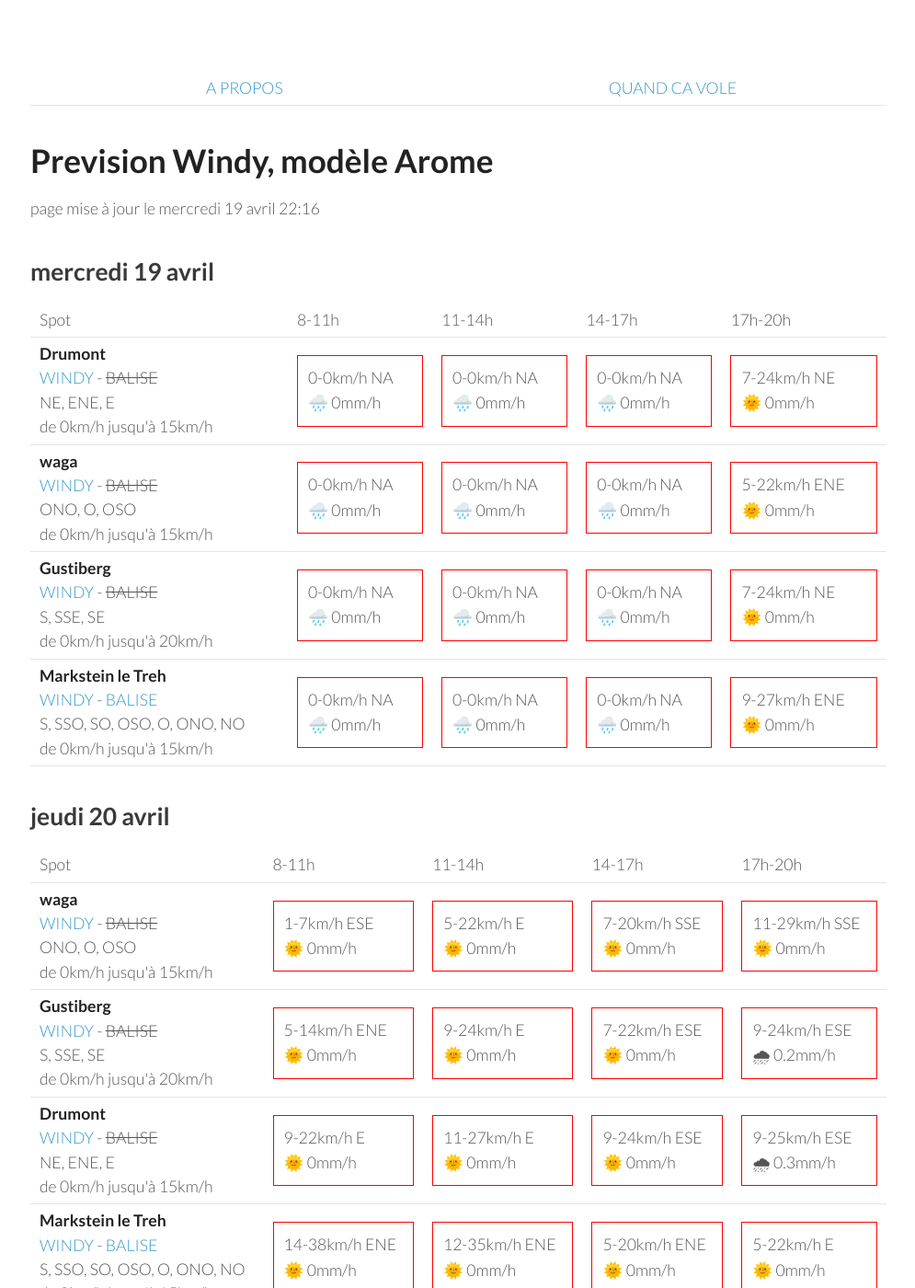
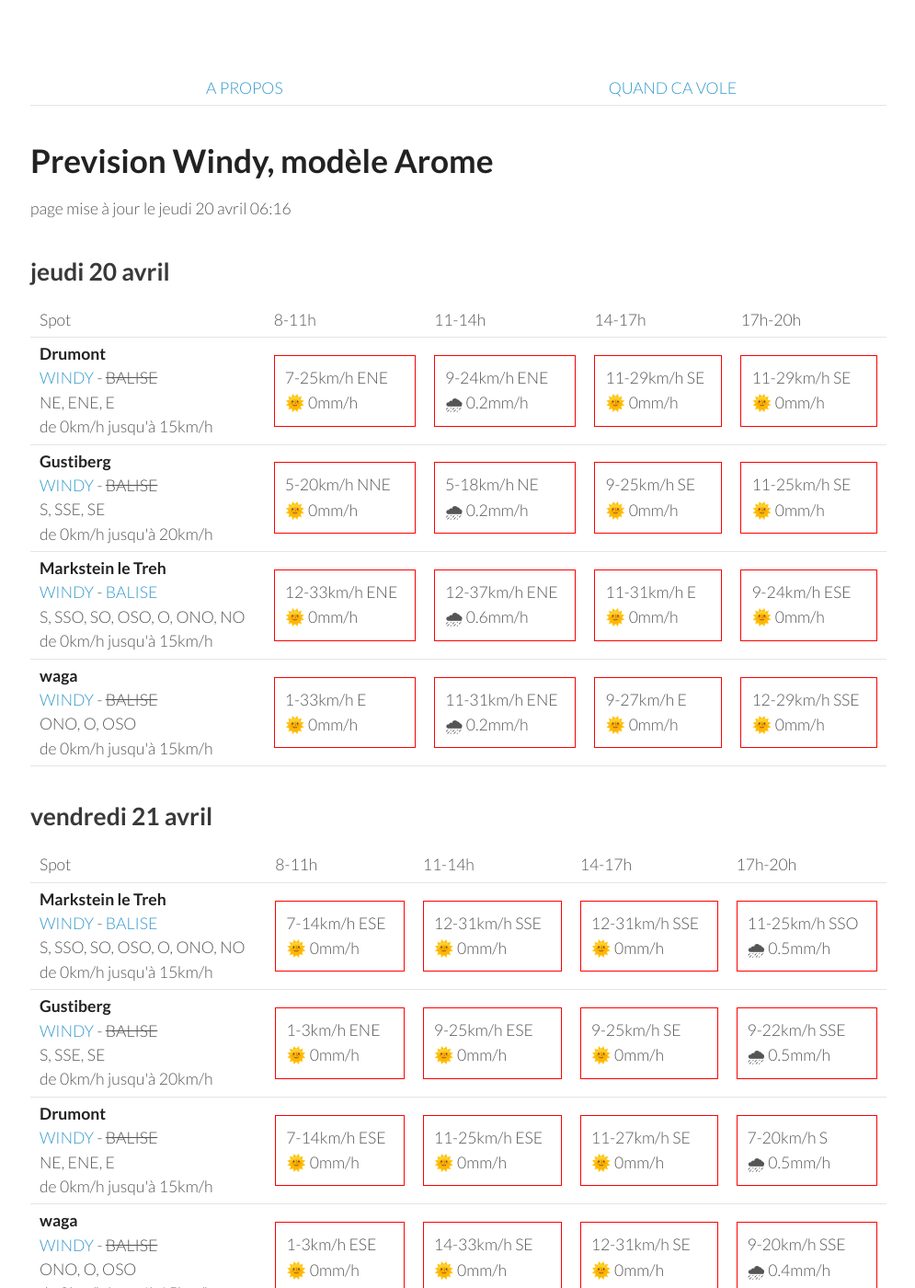
Before and after one commit to parapente-dans-le-nord/parapente-dans-le-nord.github.io, a Jekyll site: the page built from vosges.markdown, in a window 1280 px wide and 1400 px high. Shown: the whole window at 92% size, without its empty margins (25-1020 px from the left). Built offline with Jekyll 4.4.1, drawn with Linux system fonts in a browser that asks for light colours; some of the changed text lies outside the part shown.

Commit message:
update index.markdown

```diff
--- a/vosges.markdown
+++ b/vosges.markdown
@@ -7,9 +7,9 @@ title:  "Tous les spots"
 {: .links}
 
 # Prevision Windy, modèle Arome
-page mise à jour le mercredi 19 avril 22:16
+page mise à jour le jeudi 20 avril 06:16
 
-## mercredi 19 avril
+## jeudi 20 avril
 
 {::nomarkdown}
 <table>
@@ -24,92 +24,40 @@ page mise à jour le mercredi 19 avril 22:16
 <tr>
         <td><strong>Drumont</strong><br><a href="https://windy.com/47.898/6.919?47.687,6.919,9,m:eYYagmG">WINDY</a> - <span class="no-balise"> BALISE </span><br> <span class="vent-favorable">NE, ENE, E</span><br><span class="force-vent">de 0km/h jusqu'à 15km/h</span> </td>
 
-            <td><div class="not-flyable"><p>0-0km/h NA</p><p>🌧️ 0mm/h</p></div></td>
-            <td><div class="not-flyable"><p>0-0km/h NA</p><p>🌧️ 0mm/h</p></div></td>
-            <td><div class="not-flyable"><p>0-0km/h NA</p><p>🌧️ 0mm/h</p></div></td>
-            <td><div class="not-flyable"><p>7-24km/h NE</p><p>🌞 0mm/h</p></div></td>
-
-    </tr>
-<tr>
-        <td><strong>waga</strong><br><a href="https://windy.com/47.903/6.996?47.900,6.983,15">WINDY</a> - <span class="no-balise"> BALISE </span><br> <span class="vent-favorable">ONO, O, OSO</span><br><span class="force-vent">de 0km/h jusqu'à 15km/h</span> </td>
-
-            <td><div class="not-flyable"><p>0-0km/h NA</p><p>🌧️ 0mm/h</p></div></td>
-            <td><div class="not-flyable"><p>0-0km/h NA</p><p>🌧️ 0mm/h</p></div></td>
-            <td><div class="not-flyable"><p>0-0km/h NA</p><p>🌧️ 0mm/h</p></div></td>
-            <td><div class="not-flyable"><p>5-22km/h ENE</p><p>🌞 0mm/h</p></div></td>
-
-    </tr>
-<tr>
-        <td><strong>Gustiberg</strong><br><a href="https://windy.com/47.894/6.934?47.891,6.934,15,m:eYYagmI">WINDY</a> - <span class="no-balise"> BALISE </span><br> <span class="vent-favorable">S, SSE, SE</span><br><span class="force-vent">de 0km/h jusqu'à 20km/h</span> </td>
-
-            <td><div class="not-flyable"><p>0-0km/h NA</p><p>🌧️ 0mm/h</p></div></td>
-            <td><div class="not-flyable"><p>0-0km/h NA</p><p>🌧️ 0mm/h</p></div></td>
-            <td><div class="not-flyable"><p>0-0km/h NA</p><p>🌧️ 0mm/h</p></div></td>
-            <td><div class="not-flyable"><p>7-24km/h NE</p><p>🌞 0mm/h</p></div></td>
-
-    </tr>
-<tr>
-        <td><strong>Markstein le Treh</strong><br><a href="https://windy.com/47.926/7.012?47.505,7.012,8,m:eY1agmQ">WINDY</a> - <span class=""><a href="http://www.balisemeteo.com/balise.php?idBalise=136">BALISE</a> </span><br> <span class="vent-favorable">S, SSO, SO, OSO, O, ONO, NO</span><br><span class="force-vent">de 0km/h jusqu'à 15km/h</span> </td>
-
-            <td><div class="not-flyable"><p>0-0km/h NA</p><p>🌧️ 0mm/h</p></div></td>
-            <td><div class="not-flyable"><p>0-0km/h NA</p><p>🌧️ 0mm/h</p></div></td>
-            <td><div class="not-flyable"><p>0-0km/h NA</p><p>🌧️ 0mm/h</p></div></td>
-            <td><div class="not-flyable"><p>9-27km/h ENE</p><p>🌞 0mm/h</p></div></td>
-
-    </tr>
-
-</tbody>
-</table>
-{:/}
-## jeudi 20 avril
-
-{::nomarkdown}
-<table>
-  <tbody>
-    <tr>
-      <td>Spot</td>
-      <td>8-11h</td>
-      <td>11-14h</td>
-      <td>14-17h</td>
-      <td>17h-20h</td>
-    </tr>
-<tr>
-        <td><strong>waga</strong><br><a href="https://windy.com/47.903/6.996?47.900,6.983,15">WINDY</a> - <span class="no-balise"> BALISE </span><br> <span class="vent-favorable">ONO, O, OSO</span><br><span class="force-vent">de 0km/h jusqu'à 15km/h</span> </td>
-
-            <td><div class="not-flyable"><p>1-7km/h ESE</p><p>🌞 0mm/h</p></div></td>
-            <td><div class="not-flyable"><p>5-22km/h E</p><p>🌞 0mm/h</p></div></td>
-            <td><div class="not-flyable"><p>7-20km/h SSE</p><p>🌞 0mm/h</p></div></td>
-            <td><div class="not-flyable"><p>11-29km/h SSE</p><p>🌞 0mm/h</p></div></td>
+            <td><div class="not-flyable"><p>7-25km/h ENE</p><p>🌞 0mm/h</p></div></td>
+            <td><div class="not-flyable"><p>9-24km/h ENE</p><p>🌧 0.2mm/h</p></div></td>
+            <td><div class="not-flyable"><p>11-29km/h SE</p><p>🌞 0mm/h</p></div></td>
+            <td><div class="not-flyable"><p>11-29km/h SE</p><p>🌞 0mm/h</p></div></td>
 
 
     </tr>
 <tr>
         <td><strong>Gustiberg</strong><br><a href="https://windy.com/47.894/6.934?47.891,6.934,15,m:eYYagmI">WINDY</a> - <span class="no-balise"> BALISE </span><br> <span class="vent-favorable">S, SSE, SE</span><br><span class="force-vent">de 0km/h jusqu'à 20km/h</span> </td>
 
-            <td><div class="not-flyable"><p>5-14km/h ENE</p><p>🌞 0mm/h</p></div></td>
-            <td><div class="not-flyable"><p>9-24km/h E</p><p>🌞 0mm/h</p></div></td>
-            <td><div class="not-flyable"><p>7-22km/h ESE</p><p>🌞 0mm/h</p></div></td>
-            <td><div class="not-flyable"><p>9-24km/h ESE</p><p>🌧 0.2mm/h</p></div></td>
-
-
-    </tr>
-<tr>
-        <td><strong>Drumont</strong><br><a href="https://windy.com/47.898/6.919?47.687,6.919,9,m:eYYagmG">WINDY</a> - <span class="no-balise"> BALISE </span><br> <span class="vent-favorable">NE, ENE, E</span><br><span class="force-vent">de 0km/h jusqu'à 15km/h</span> </td>
-
-            <td><div class="not-flyable"><p>9-22km/h E</p><p>🌞 0mm/h</p></div></td>
-            <td><div class="not-flyable"><p>11-27km/h E</p><p>🌞 0mm/h</p></div></td>
-            <td><div class="not-flyable"><p>9-24km/h ESE</p><p>🌞 0mm/h</p></div></td>
-            <td><div class="not-flyable"><p>9-25km/h ESE</p><p>🌧 0.3mm/h</p></div></td>
+            <td><div class="not-flyable"><p>5-20km/h NNE</p><p>🌞 0mm/h</p></div></td>
+            <td><div class="not-flyable"><p>5-18km/h NE</p><p>🌧 0.2mm/h</p></div></td>
+            <td><div class="not-flyable"><p>9-25km/h SE</p><p>🌞 0mm/h</p></div></td>
+            <td><div class="not-flyable"><p>11-25km/h SE</p><p>🌞 0mm/h</p></div></td>
 
 
     </tr>
 <tr>
         <td><strong>Markstein le Treh</strong><br><a href="https://windy.com/47.926/7.012?47.505,7.012,8,m:eY1agmQ">WINDY</a> - <span class=""><a href="http://www.balisemeteo.com/balise.php?idBalise=136">BALISE</a> </span><br> <span class="vent-favorable">S, SSO, SO, OSO, O, ONO, NO</span><br><span class="force-vent">de 0km/h jusqu'à 15km/h</span> </td>
 
-            <td><div class="not-flyable"><p>14-38km/h ENE</p><p>🌞 0mm/h</p></div></td>
-            <td><div class="not-flyable"><p>12-35km/h ENE</p><p>🌞 0mm/h</p></div></td>
-            <td><div class="not-flyable"><p>5-20km/h ENE</p><p>🌞 0mm/h</p></div></td>
-            <td><div class="not-flyable"><p>5-22km/h E</p><p>🌞 0mm/h</p></div></td>
+            <td><div class="not-flyable"><p>12-33km/h ENE</p><p>🌞 0mm/h</p></div></td>
+            <td><div class="not-flyable"><p>12-37km/h ENE</p><p>🌧 0.6mm/h</p></div></td>
+            <td><div class="not-flyable"><p>11-31km/h E</p><p>🌞 0mm/h</p></div></td>
+            <td><div class="not-flyable"><p>9-24km/h ESE</p><p>🌞 0mm/h</p></div></td>
+
+
+    </tr>
+<tr>
+        <td><strong>waga</strong><br><a href="https://windy.com/47.903/6.996?47.900,6.983,15">WINDY</a> - <span class="no-balise"> BALISE </span><br> <span class="vent-favorable">ONO, O, OSO</span><br><span class="force-vent">de 0km/h jusqu'à 15km/h</span> </td>
+
+            <td><div class="not-flyable"><p>1-33km/h E</p><p>🌞 0mm/h</p></div></td>
+            <td><div class="not-flyable"><p>11-31km/h ENE</p><p>🌧 0.2mm/h</p></div></td>
+            <td><div class="not-flyable"><p>9-27km/h E</p><p>🌞 0mm/h</p></div></td>
+            <td><div class="not-flyable"><p>12-29km/h SSE</p><p>🌞 0mm/h</p></div></td>
 
 
     </tr>
@@ -132,40 +80,40 @@ page mise à jour le mercredi 19 avril 22:16
 <tr>
         <td><strong>Markstein le Treh</strong><br><a href="https://windy.com/47.926/7.012?47.505,7.012,8,m:eY1agmQ">WINDY</a> - <span class=""><a href="http://www.balisemeteo.com/balise.php?idBalise=136">BALISE</a> </span><br> <span class="vent-favorable">S, SSO, SO, OSO, O, ONO, NO</span><br><span class="force-vent">de 0km/h jusqu'à 15km/h</span> </td>
 
-            <td><div class="not-flyable"><p>9-18km/h ESE</p><p>🌞 0mm/h</p></div></td>
-            <td><div class="not-flyable"><p>7-27km/h SE</p><p>🌞 0mm/h</p></div></td>
-            <td><div class="not-flyable"><p>9-37km/h SE</p><p>🌞 0mm/h</p></div></td>
-            <td><div class="not-flyable"><p>9-33km/h SSE</p><p>🌧 1mm/h</p></div></td>
+            <td><div class="not-flyable"><p>7-14km/h ESE</p><p>🌞 0mm/h</p></div></td>
+            <td><div class="not-flyable"><p>12-31km/h SSE</p><p>🌞 0mm/h</p></div></td>
+            <td><div class="not-flyable"><p>12-31km/h SSE</p><p>🌞 0mm/h</p></div></td>
+            <td><div class="not-flyable"><p>11-25km/h SSO</p><p>🌧 0.5mm/h</p></div></td>
+
+
+    </tr>
+<tr>
+        <td><strong>Gustiberg</strong><br><a href="https://windy.com/47.894/6.934?47.891,6.934,15,m:eYYagmI">WINDY</a> - <span class="no-balise"> BALISE </span><br> <span class="vent-favorable">S, SSE, SE</span><br><span class="force-vent">de 0km/h jusqu'à 20km/h</span> </td>
+
+            <td><div class="not-flyable"><p>1-3km/h ENE</p><p>🌞 0mm/h</p></div></td>
+            <td><div class="not-flyable"><p>9-25km/h ESE</p><p>🌞 0mm/h</p></div></td>
+            <td><div class="not-flyable"><p>9-25km/h SE</p><p>🌞 0mm/h</p></div></td>
+            <td><div class="not-flyable"><p>9-22km/h SSE</p><p>🌧 0.5mm/h</p></div></td>
+
+
+    </tr>
+<tr>
+        <td><strong>Drumont</strong><br><a href="https://windy.com/47.898/6.919?47.687,6.919,9,m:eYYagmG">WINDY</a> - <span class="no-balise"> BALISE </span><br> <span class="vent-favorable">NE, ENE, E</span><br><span class="force-vent">de 0km/h jusqu'à 15km/h</span> </td>
+
+            <td><div class="not-flyable"><p>7-14km/h ESE</p><p>🌞 0mm/h</p></div></td>
+            <td><div class="not-flyable"><p>11-25km/h ESE</p><p>🌞 0mm/h</p></div></td>
+            <td><div class="not-flyable"><p>11-27km/h SE</p><p>🌞 0mm/h</p></div></td>
+            <td><div class="not-flyable"><p>7-20km/h S</p><p>🌧 0.5mm/h</p></div></td>
 
 
     </tr>
 <tr>
         <td><strong>waga</strong><br><a href="https://windy.com/47.903/6.996?47.900,6.983,15">WINDY</a> - <span class="no-balise"> BALISE </span><br> <span class="vent-favorable">ONO, O, OSO</span><br><span class="force-vent">de 0km/h jusqu'à 15km/h</span> </td>
 
-            <td><div class="not-flyable"><p>1-5km/h ESE</p><p>🌞 0mm/h</p></div></td>
-            <td><div class="not-flyable"><p>7-25km/h SE</p><p>🌞 0mm/h</p></div></td>
-            <td><div class="not-flyable"><p>9-37km/h SE</p><p>🌞 0mm/h</p></div></td>
-            <td><div class="not-flyable"><p>9-33km/h SSE</p><p>🌧 1.1mm/h</p></div></td>
-
-
-    </tr>
-<tr>
-        <td><strong>Gustiberg</strong><br><a href="https://windy.com/47.894/6.934?47.891,6.934,15,m:eYYagmI">WINDY</a> - <span class="no-balise"> BALISE </span><br> <span class="vent-favorable">S, SSE, SE</span><br><span class="force-vent">de 0km/h jusqu'à 20km/h</span> </td>
-
-            <td><div class="not-flyable"><p>1-7km/h ENE</p><p>🌞 0mm/h</p></div></td>
-            <td><div class="not-flyable"><p>9-27km/h SE</p><p>🌞 0mm/h</p></div></td>
-            <td><div class="not-flyable"><p>11-37km/h SE</p><p>🌞 0mm/h</p></div></td>
-            <td><div class="not-flyable"><p>9-33km/h SE</p><p>🌧 0.7mm/h</p></div></td>
-
-
-    </tr>
-<tr>
-        <td><strong>Drumont</strong><br><a href="https://windy.com/47.898/6.919?47.687,6.919,9,m:eYYagmG">WINDY</a> - <span class="no-balise"> BALISE </span><br> <span class="vent-favorable">NE, ENE, E</span><br><span class="force-vent">de 0km/h jusqu'à 15km/h</span> </td>
-
-            <td><div class="not-flyable"><p>9-20km/h ESE</p><p>🌞 0mm/h</p></div></td>
-            <td><div class="not-flyable"><p>9-27km/h SSE</p><p>🌞 0mm/h</p></div></td>
-            <td><div class="not-flyable"><p>11-37km/h SE</p><p>🌞 0mm/h</p></div></td>
-            <td><div class="not-flyable"><p>11-33km/h SE</p><p>🌧 0.6mm/h</p></div></td>
+            <td><div class="not-flyable"><p>1-3km/h ESE</p><p>🌞 0mm/h</p></div></td>
+            <td><div class="not-flyable"><p>14-33km/h SE</p><p>🌞 0mm/h</p></div></td>
+            <td><div class="not-flyable"><p>12-31km/h SE</p><p>🌞 0mm/h</p></div></td>
+            <td><div class="not-flyable"><p>9-20km/h SSE</p><p>🌧 0.4mm/h</p></div></td>
 
 
     </tr>
@@ -188,10 +136,10 @@ page mise à jour le mercredi 19 avril 22:16
 <tr>
         <td><strong>Markstein le Treh</strong><br><a href="https://windy.com/47.926/7.012?47.505,7.012,8,m:eY1agmQ">WINDY</a> - <span class=""><a href="http://www.balisemeteo.com/balise.php?idBalise=136">BALISE</a> </span><br> <span class="vent-favorable">S, SSO, SO, OSO, O, ONO, NO</span><br><span class="force-vent">de 0km/h jusqu'à 15km/h</span> </td>
 
-            <td><div class="not-flyable"><p>3-24km/h ESE</p><p>🌞 0mm/h</p></div></td>
-            <td><div class="not-flyable"><p>9-35km/h S</p><p>🌞 0mm/h</p></div></td>
-            <td><div class="not-flyable"><p>24-74km/h SO</p><p>🌞 0mm/h</p></div></td>
-            <td><div class="not-flyable"><p>14-72km/h OSO</p><p>🌧 2.3mm/h</p></div></td>
+            <td><div class="not-flyable"><p>3-24km/h SE</p><p>🌞 0mm/h</p></div></td>
+            <td><div class="not-flyable"><p>5-25km/h SSE</p><p>🌞 0mm/h</p></div></td>
+            <td><div class="not-flyable"><p>24-68km/h SO</p><p>🌞 0mm/h</p></div></td>
+            <td><div class="not-flyable"><p>18-68km/h SO</p><p>🌧 0.2mm/h</p></div></td>
 
 
     </tr>
@@ -199,19 +147,19 @@ page mise à jour le mercredi 19 avril 22:16
         <td><strong>Gustiberg</strong><br><a href="https://windy.com/47.894/6.934?47.891,6.934,15,m:eYYagmI">WINDY</a> - <span class="no-balise"> BALISE </span><br> <span class="vent-favorable">S, SSE, SE</span><br><span class="force-vent">de 0km/h jusqu'à 20km/h</span> </td>
 
             <td><div class="not-flyable"><p>5-22km/h ESE</p><p>🌞 0mm/h</p></div></td>
-            <td><div class="not-flyable"><p>11-35km/h SSO</p><p>🌞 0mm/h</p></div></td>
-            <td><div class="not-flyable"><p>25-70km/h SO</p><p>🌞 0mm/h</p></div></td>
-            <td><div class="not-flyable"><p>16-68km/h SO</p><p>🌧 2.1mm/h</p></div></td>
+            <td><div class="not-flyable"><p>7-25km/h SSE</p><p>🌞 0mm/h</p></div></td>
+            <td><div class="not-flyable"><p>24-64km/h SO</p><p>🌞 0mm/h</p></div></td>
+            <td><div class="not-flyable"><p>18-64km/h SO</p><p>🌧 0.3mm/h</p></div></td>
 
 
     </tr>
 <tr>
         <td><strong>Drumont</strong><br><a href="https://windy.com/47.898/6.919?47.687,6.919,9,m:eYYagmG">WINDY</a> - <span class="no-balise"> BALISE </span><br> <span class="vent-favorable">NE, ENE, E</span><br><span class="force-vent">de 0km/h jusqu'à 15km/h</span> </td>
 
-            <td><div class="not-flyable"><p>7-22km/h ESE</p><p>🌞 0mm/h</p></div></td>
-            <td><div class="not-flyable"><p>12-37km/h SSO</p><p>🌞 0mm/h</p></div></td>
-            <td><div class="not-flyable"><p>25-70km/h SO</p><p>🌞 0mm/h</p></div></td>
-            <td><div class="not-flyable"><p>16-68km/h SO</p><p>🌧 2.1mm/h</p></div></td>
+            <td><div class="not-flyable"><p>5-22km/h ESE</p><p>🌞 0mm/h</p></div></td>
+            <td><div class="not-flyable"><p>7-25km/h SSE</p><p>🌞 0mm/h</p></div></td>
+            <td><div class="not-flyable"><p>25-64km/h SO</p><p>🌞 0mm/h</p></div></td>
+            <td><div class="not-flyable"><p>18-64km/h SO</p><p>🌧 0.4mm/h</p></div></td>
 
 
     </tr>
@@ -219,9 +167,9 @@ page mise à jour le mercredi 19 avril 22:16
         <td><strong>waga</strong><br><a href="https://windy.com/47.903/6.996?47.900,6.983,15">WINDY</a> - <span class="no-balise"> BALISE </span><br> <span class="vent-favorable">ONO, O, OSO</span><br><span class="force-vent">de 0km/h jusqu'à 15km/h</span> </td>
 
             <td><div class="not-flyable"><p>3-24km/h ESE</p><p>🌞 0mm/h</p></div></td>
-            <td><div class="not-flyable"><p>9-35km/h S</p><p>🌞 0mm/h</p></div></td>
-            <td><div class="not-flyable"><p>24-74km/h SO</p><p>🌞 0mm/h</p></div></td>
-            <td><div class="not-flyable"><p>14-72km/h OSO</p><p>🌧 2.3mm/h</p></div></td>
+            <td><div class="not-flyable"><p>5-25km/h SE</p><p>🌞 0mm/h</p></div></td>
+            <td><div class="not-flyable"><p>24-68km/h SO</p><p>🌞 0mm/h</p></div></td>
+            <td><div class="not-flyable"><p>18-68km/h SO</p><p>🌧 0.2mm/h</p></div></td>
 
 
     </tr>
@@ -244,8 +192,8 @@ page mise à jour le mercredi 19 avril 22:16
 <tr>
         <td><strong>waga</strong><br><a href="https://windy.com/47.903/6.996?47.900,6.983,15">WINDY</a> - <span class="no-balise"> BALISE </span><br> <span class="vent-favorable">ONO, O, OSO</span><br><span class="force-vent">de 0km/h jusqu'à 15km/h</span> </td>
 
-            <td><div class="not-flyable"><p>16-57km/h OSO</p><p>🌞 0mm/h</p></div></td>
-            <td><div class="not-flyable"><p>18-61km/h OSO</p><p>🌧 0.6mm/h</p></div></td>
+            <td><div class="not-flyable"><p>18-51km/h OSO</p><p>🌧 0.4mm/h</p></div></td>
+            <td><div class="not-flyable"><p>20-61km/h O</p><p>🌧 0.6mm/h</p></div></td>
             <td><div class="not-flyable"><p>16-53km/h O</p><p>🌧 0.7mm/h</p></div></td>
             <td><div class="not-flyable"><p>18-50km/h O</p><p>🌧 0.3mm/h</p></div></td>
 
@@ -254,8 +202,8 @@ page mise à jour le mercredi 19 avril 22:16
 <tr>
         <td><strong>Markstein le Treh</strong><br><a href="https://windy.com/47.926/7.012?47.505,7.012,8,m:eY1agmQ">WINDY</a> - <span class=""><a href="http://www.balisemeteo.com/balise.php?idBalise=136">BALISE</a> </span><br> <span class="vent-favorable">S, SSO, SO, OSO, O, ONO, NO</span><br><span class="force-vent">de 0km/h jusqu'à 15km/h</span> </td>
 
-            <td><div class="not-flyable"><p>16-55km/h OSO</p><p>🌞 0mm/h</p></div></td>
-            <td><div class="not-flyable"><p>18-61km/h OSO</p><p>🌧 0.6mm/h</p></div></td>
+            <td><div class="not-flyable"><p>18-51km/h OSO</p><p>🌧 0.4mm/h</p></div></td>
+            <td><div class="not-flyable"><p>20-61km/h O</p><p>🌧 0.6mm/h</p></div></td>
             <td><div class="not-flyable"><p>16-53km/h OSO</p><p>🌧 0.7mm/h</p></div></td>
             <td><div class="not-flyable"><p>18-50km/h O</p><p>🌧 0.3mm/h</p></div></td>
 
@@ -264,8 +212,8 @@ page mise à jour le mercredi 19 avril 22:16
 <tr>
         <td><strong>Drumont</strong><br><a href="https://windy.com/47.898/6.919?47.687,6.919,9,m:eYYagmG">WINDY</a> - <span class="no-balise"> BALISE </span><br> <span class="vent-favorable">NE, ENE, E</span><br><span class="force-vent">de 0km/h jusqu'à 15km/h</span> </td>
 
-            <td><div class="not-flyable"><p>16-48km/h OSO</p><p>🌞 0mm/h</p></div></td>
-            <td><div class="not-flyable"><p>18-55km/h OSO</p><p>🌧 0.9mm/h</p></div></td>
+            <td><div class="not-flyable"><p>18-46km/h OSO</p><p>🌧 0.5mm/h</p></div></td>
+            <td><div class="not-flyable"><p>20-57km/h O</p><p>🌧 0.8mm/h</p></div></td>
             <td><div class="not-flyable"><p>16-50km/h OSO</p><p>🌧 0.7mm/h</p></div></td>
             <td><div class="not-flyable"><p>18-46km/h O</p><p>🌧 0.6mm/h</p></div></td>
 
@@ -274,8 +222,8 @@ page mise à jour le mercredi 19 avril 22:16
 <tr>
         <td><strong>Gustiberg</strong><br><a href="https://windy.com/47.894/6.934?47.891,6.934,15,m:eYYagmI">WINDY</a> - <span class="no-balise"> BALISE </span><br> <span class="vent-favorable">S, SSE, SE</span><br><span class="force-vent">de 0km/h jusqu'à 20km/h</span> </td>
 
-            <td><div class="not-flyable"><p>16-50km/h OSO</p><p>🌞 0mm/h</p></div></td>
-            <td><div class="not-flyable"><p>18-57km/h OSO</p><p>🌧 0.8mm/h</p></div></td>
+            <td><div class="not-flyable"><p>18-48km/h OSO</p><p>🌧 0.5mm/h</p></div></td>
+            <td><div class="not-flyable"><p>20-57km/h O</p><p>🌧 0.7mm/h</p></div></td>
             <td><div class="not-flyable"><p>16-50km/h OSO</p><p>🌧 0.7mm/h</p></div></td>
             <td><div class="not-flyable"><p>18-46km/h O</p><p>🌧 0.5mm/h</p></div></td>
 
```
